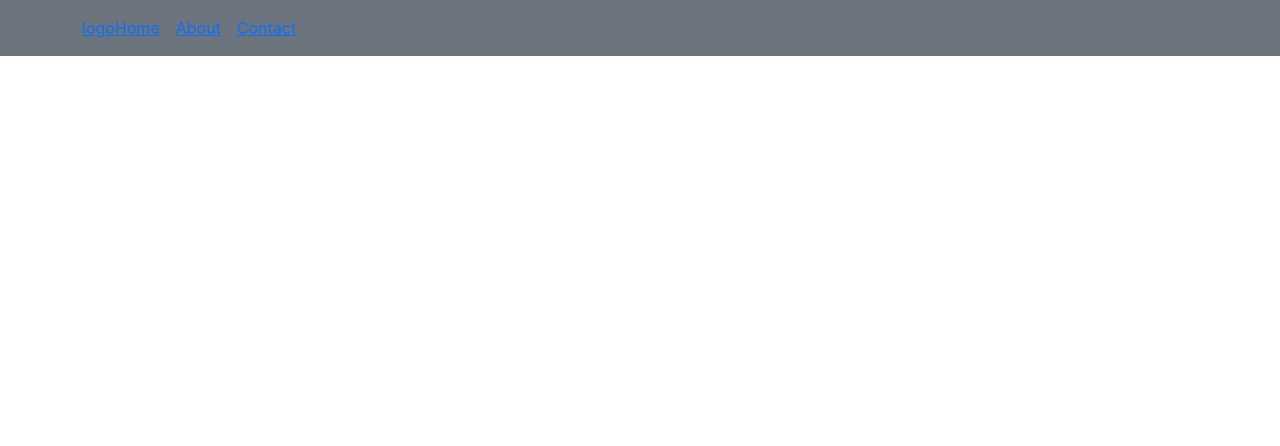
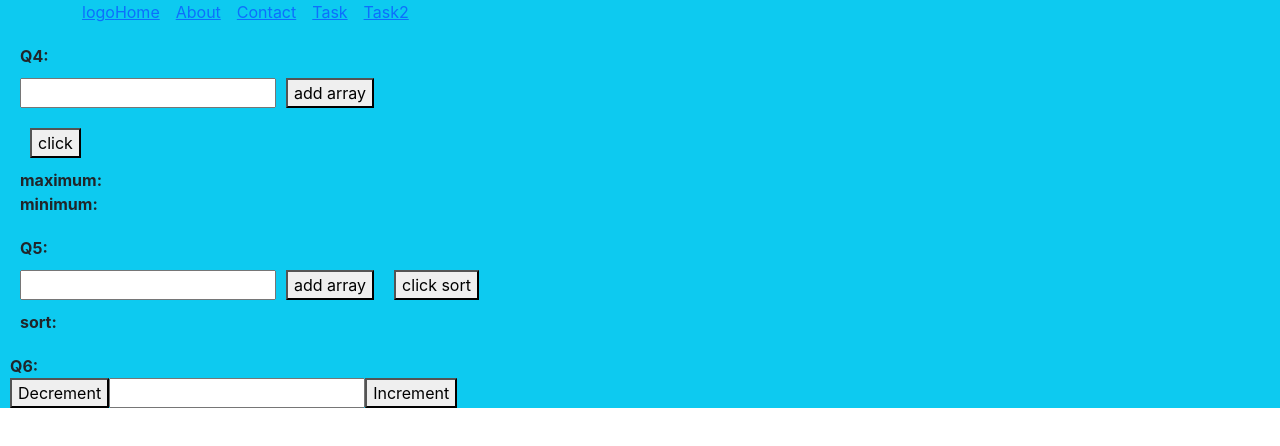
Before and after one commit to Faiza2517/newproject, a React (Create React App) app: page /task2 in a window 1280 px wide. Shown: the top 446 px of the page. Built offline with nearby package versions, Linux system fonts and the light colour scheme.

Commit message:
chng code

```diff
--- a/src/App.js
+++ b/src/App.js
@@ -1,7 +1,8 @@
 import logo from './logo.svg';
 import './App.css';
-import { Link, } from 'react-router-dom';
+import { Link } from 'react-router-dom';
 import { Routers } from './work/Router';
+
 
 
 
@@ -9,19 +10,24 @@ import { Routers } from './work/Router';
 function App() {
   return (
 
-    <div className='bg-secondary py-3'>
-      <header className='container d-flex justify-contant-between align-item-center'>
+    <div>
+       <div  className='bg-info'>
+      <header className='container d-flex justify-contant-between align-items-center'>
         <a href='#'>logo</a>
         <nav>
-        <ul className='list-unstyled d-flex align-item-center mb-0'>
+        <ul className='list-unstyled d-flex align-items-center mb-0'>
         <li className='me-3'><Link to='/'>Home </Link></li>
         <li className='me-3'><Link to='about'>About </Link></li>
         <li className='me-3'><Link to='contact'>Contact </Link></li>
+        <li className='me-3'><Link to='task'>Task </Link></li>
+        <li className='me-3'><Link to='task2'>Task2</Link></li>
+        <li></li>
       </ul>
         </nav>
       </header>
       <Routers/>
-    </div>
+      </div>
+     </div>
   );
 }
 
--- /dev/null
+++ b/src/work/Q1.js
@@ -0,0 +1,33 @@
+import React, { useState } from 'react'
+
+export const Q1 = () => {
+    const [Data,setData]=useState('')
+    const [reverseData,setReverseData]=useState('')
+    const [upper,setUpper]=useState('')
+    const [lower,setLower]=useState('')
+
+    const handleInput=()=>{
+        let store='';
+        for(let i=Data.length-1; i>=0; i--){
+        store +=Data[i];
+        }
+        setReverseData(store)
+    }
+
+    const handleclick=()=>{
+        handleInput();
+        setUpper(Data.toUpperCase());
+        setLower(Data.toLowerCase());
+    }
+  return (
+    <div style={{margin:'20px'}}>
+        <strong>Q1:</strong>
+        <br></br>
+        <input type='text' value={Data} onChange={(e)=>setData(e.target.value)}></input>
+        <button onClick={handleclick} style={{margin:'10px'}}>click</button>
+        <div><strong>reverses:{reverseData}</strong></div>
+        <div><strong>upper:{upper}</strong></div>
+        <div><strong>lower:{lower}</strong></div>
+    </div>
+  )
+}
--- /dev/null
+++ b/src/work/Q2.js
@@ -0,0 +1,29 @@
+import { useState } from "react";
+
+export const Q2 = () => {
+  const [value, setValue]=useState('');
+  const [result, setResult]=useState('');
+  const handle = () => {
+      let string='';
+      for (let i= value.length-1; i>=0; i--) {
+           string +=value[i];
+           if (value===string) {
+              setResult("Yes it is pelindrome")
+          } else {
+            setResult("No it is pelindrome")
+          }
+        }
+
+
+  }
+
+  return (
+      <div style={{margin:'20px'}}>
+      <strong>Q2:</strong><br></br>
+      <input type="text" value={value} onChange={(e)=>setValue(e.target.value)}></input>
+      <button onClick={handle} style={{margin:'10px'}}> check palidrome</button>
+      <strong>{result}</strong>
+      </div>
+   );
+
+}
--- /dev/null
+++ b/src/work/Q3.js
@@ -0,0 +1,27 @@
+import React, { useState } from 'react'
+
+export const Q3 = () => {
+
+   const [number,setNumber]=useState('')
+   const [result,setResult]=useState(null)
+
+   const handle=()=>{
+   const data=parseInt(number);
+
+    let factorial=1;
+    for(let i=2; i<=number; i++){
+        factorial*=i;
+    }
+    setResult(`factroial is ${data} and result ${factorial}` )
+   }
+
+  return (
+    <div style={{margin:'20px'}}>
+        <strong>Q3:</strong>
+        <br></br>
+        <input type='text' value={number} onChange={(e)=>setNumber(e.target.value)}></input>
+        <button onClick={handle} style={{margin:'10px'}}>check fac</button>
+        <div><strong>result:</strong>{result}</div>
+    </div>
+  )
+}
--- /dev/null
+++ b/src/work/Q4.js
@@ -0,0 +1,49 @@
+import React, { useState } from 'react'
+
+export const Q4 = () => {
+const [number,setNumber]=useState('')
+const [array,setArray]=useState([])
+const [maximum,setMaximum]=useState()
+const [minimum,setminimum]=useState()
+
+const creatArray=()=>{
+  array.push(number)
+  setNumber("")
+}
+console.log(array ,`max`)
+const handlemax=()=>{
+  let max=0;
+  for(let i=0; i<=array.length; i++){
+  if(array[i]>max){
+    max=array[i]
+  }
+  setMaximum(max)
+  }
+}
+console.log(typeof array ,'hy')
+const handlemini=()=>{
+  handlemax();
+  let mini=array[0];
+  for(let i=0; i<=array.length; i++){
+  if(array[i]<mini){
+    mini=array[i]
+  }
+  setminimum(mini)
+  }
+}
+  return (
+    <div style={{margin:'20px'}}>
+      <strong>Q4:</strong>
+      <br></br>
+      <input type='text'
+      value={number}
+      onChange={(e)=>setNumber(e.target.value)}></input>
+      <button type='btn' onClick={creatArray} style={{margin:'10px'}}>add array</button>
+      <br></br>
+      <button type='btn' onClick={handlemini} style={{margin:'10px'}}>click </button><br></br>
+      <span><strong>maximum:{maximum}</strong></span>
+      <br></br>
+      <span><strong>minimum:{minimum}</strong></span>
+    </div>
+  )
+}
--- /dev/null
+++ b/src/work/Q5.js
@@ -0,0 +1,36 @@
+import React, { useState } from 'react'
+
+export const Q5 = () => {
+    const [number,setNumber]=useState('')
+    const [array,setArray]=useState([])
+    const [sort,setSort]=useState()
+
+
+const handlenumber=()=>{
+  array.push(number)
+  setNumber("")
+}
+    const handle=()=>{
+        for(let i=0; i<array.length; i++){
+            for(let j=i+1; j<array.length; j++){
+                if(array[i]>array[j]){
+                  let a=array[i]
+                    array[i] = array[j]
+                    array[j]=a;
+                }
+            }
+        }
+       setSort(array)
+    }
+
+  return (
+    <div style={{margin:'20px'}}>
+      <strong>Q5:</strong>
+      <br></br>
+        <input type='text' value={number} onChange={(e)=>setNumber(e.target.value)}></input>
+        <button type='btn' onClick={handlenumber} style={{margin:'10px'}}>add array</button>
+        <button onClick={handle} style={{margin:'10px'}}>click sort</button>
+        <div><strong>sort:{sort}</strong></div>
+    </div>
+  )
+}
--- /dev/null
+++ b/src/work/Q6.js
@@ -0,0 +1,22 @@
+import { useState } from "react";
+
+export const Q6 = () => {
+     const [Data, setData] = useState();
+    return (
+
+        <div style={{margin:10}}>
+            <strong>Q6:</strong>
+            <br></br>
+            <button onClick={() => {setData(Data - 1);}} >Decrement</button>
+
+            <input type="number"
+            value={Data}
+            onChange={(e) =>
+             {setData(Number(e.target.value))}}>
+            </input>
+
+            <button onClick={() => {setData(Data + 1);}}>Increment</button>
+        </div>
+
+    );
+}
--- a/src/work/Router.jsx
+++ b/src/work/Router.jsx
@@ -3,6 +3,8 @@ import { Routes, Route } from "react-router-dom";
 import { About } from "./About";
 import { Home } from "./Home";
 import { Contact } from "./Contact";
+import { Task2 } from "./Task2";
+import { Task } from "./Task";
 
 
 export const  Routers= () => {
@@ -11,6 +13,8 @@ export const  Routers= () => {
             <Route path='/' element={<Home />} />
             <Route path='about' element={<About />} />
             <Route path='contact' element={<Contact />} />
+            <Route path='task' element={<Task />} />
+            <Route path='task2' element={<Task2 />} />
         </Routes>
     )
 }
--- /dev/null
+++ b/src/work/Task.js
@@ -0,0 +1,14 @@
+import React from 'react'
+import { Q1 } from './Q1'
+import { Q2 } from './Q2'
+import { Q3 } from './Q3'
+
+export const Task = () => {
+  return (
+    <>
+    <Q1/>
+    <Q2/>
+    <Q3/>
+    </>
+  )
+}
--- /dev/null
+++ b/src/work/Task2.js
@@ -0,0 +1,14 @@
+import React from 'react'
+import { Q4 } from './Q4'
+import { Q5 } from './Q5'
+import { Q6 } from './Q6'
+
+export const Task2 = () => {
+  return (
+    <>
+    <Q4/>
+    <Q5/>
+    <Q6/>
+    </>
+  )
+}
```
